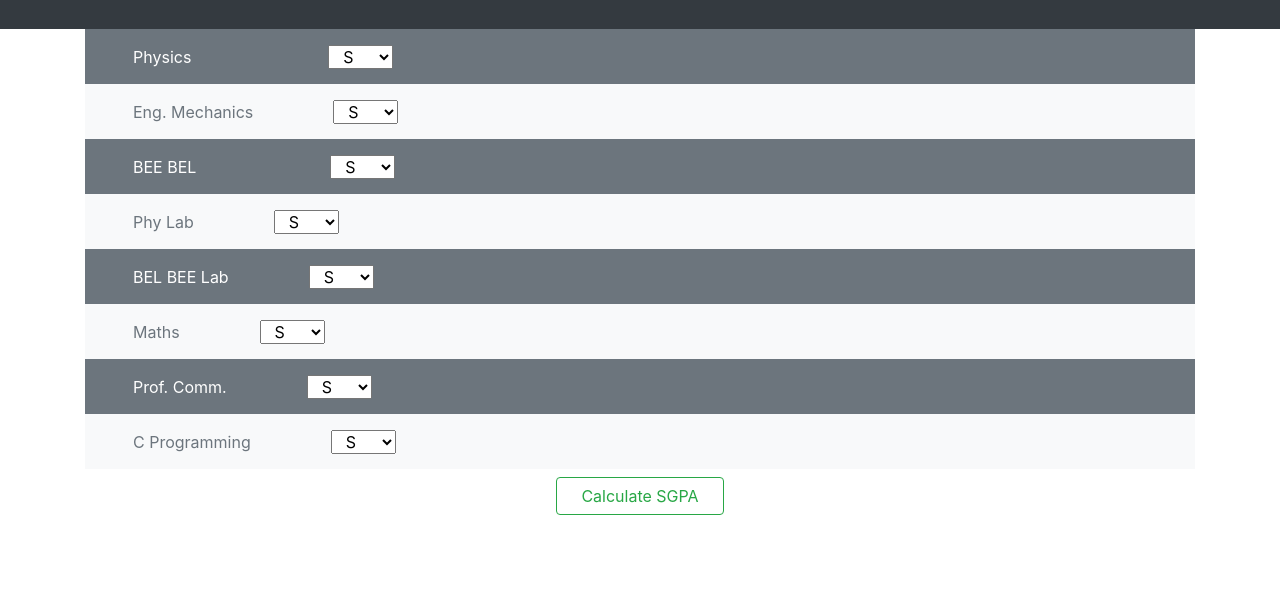
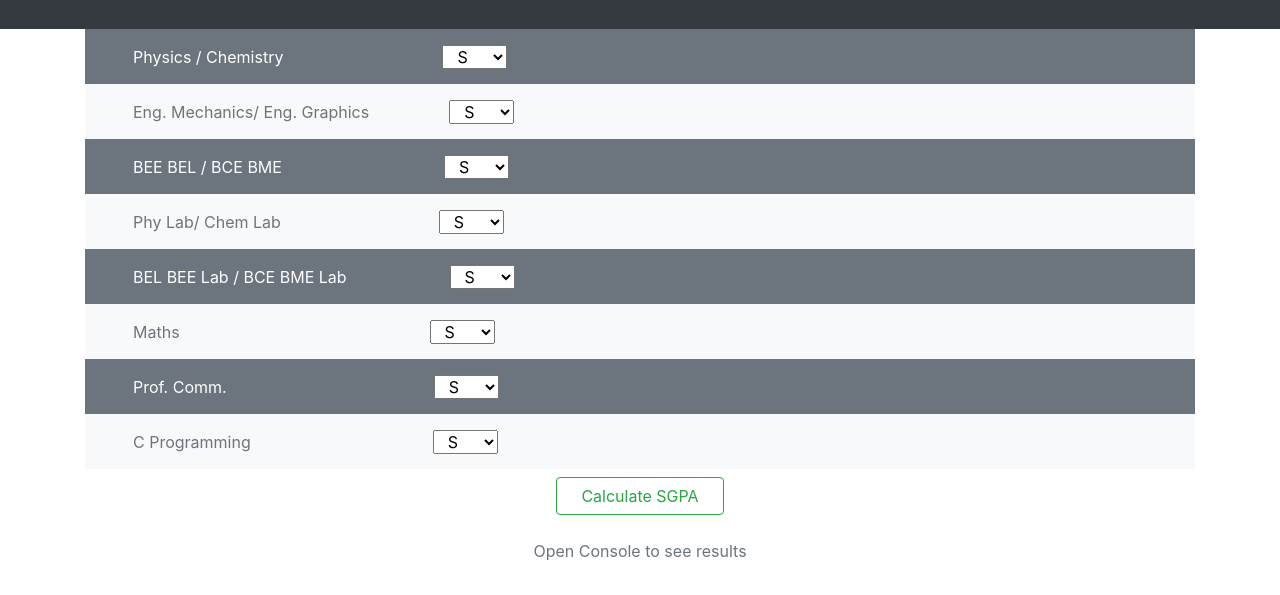
Before and after one commit to niyashiyas/SGPA-Calculator, a plain HTML site: page index.html in a window 1280 px wide. Shown: the part 75-670 px from the top of the page. Drawn offline with nearby package versions, Linux system fonts and the light colour scheme.

Commit message:
renamed to index.html

```diff
--- a/exam.html
+++ b/index.html
@@ -24,7 +24,9 @@
     <section>
       <div class="container text-white">
         <div class="pt-3 bg-secondary">
-          <label for="Physics" style="float: left" class="pl-5">Physics</label>
+          <label for="Physics" style="float: left" class="pl-5"
+            >Physics / Chemistry</label
+          >
           <form action="">
             <select
               name="Physics"
@@ -32,7 +34,7 @@
               style="
                 padding: 0px 10px 0px 10px;
                 margin: 15px;
-                margin-left: 137px;
+                margin-left: 159px;
                 margin-top: 0;
               "
             >
@@ -51,7 +53,7 @@
         <!-- ------------------------------- -->
         <div class="pt-3 bg-light text-muted">
           <label for="Physics" style="float: left" class="pl-5"
-            >Eng. Mechanics</label
+            >Eng. Mechanics/ Eng. Graphics</label
           >
           <form action="">
             <select
@@ -82,7 +84,9 @@
         </div>
         <!-- ------------------------------- -->
         <div class="pt-3 bg-secondary">
-          <label for="Physics" style="float: left" class="pl-5">BEE BEL</label>
+          <label for="Physics" style="float: left" class="pl-5"
+            >BEE BEL / BCE BME</label
+          >
           <form action="">
             <select
               name="BEEBEL"
@@ -90,7 +94,7 @@
               style="
                 padding: 0px 10px 0px 10px;
                 margin: 15px;
-                margin-left: 134px;
+                margin-left: 162px;
                 margin-top: 0;
               "
             >
@@ -108,7 +112,9 @@
         </div>
         <!-- ------------------------------- -->
         <div class="pt-3 bg-light text-muted">
-          <label for="Physics" style="float: left" class="pl-5">Phy Lab</label>
+          <label for="Physics" style="float: left" class="pl-5"
+            >Phy Lab/ Chem Lab</label
+          >
           <form action="">
             <select
               name="PhyLab"
@@ -116,7 +122,7 @@
               style="
                 padding: 0px 10px 0px 10px;
                 margin: 15px;
-                margin-left: 80px;
+                margin-left: 158px;
                 margin-top: 0;
               "
             >
@@ -135,7 +141,7 @@
         <!-- ------------------------------- -->
         <div class="pt-3 bg-secondary">
           <label for="Physics" style="float: left" class="pl-5"
-            >BEL BEE Lab</label
+            >BEL BEE Lab / BCE BME Lab</label
           >
           <form action="">
             <select
@@ -144,7 +150,7 @@
               style="
                 padding: 0px 10px 0px 10px;
                 margin: 15px;
-                margin-left: 80px;
+                margin-left: 103px;
                 margin-top: 0;
               "
             >
@@ -171,7 +177,7 @@
               style="
                 padding: 0px 10px 0px 10px;
                 margin: 15px;
-                margin-left: 80px;
+                margin-left: 250px;
                 margin-top: 0;
               "
             >
@@ -199,7 +205,7 @@
               style="
                 padding: 0px 10px 0px 10px;
                 margin: 15px;
-                margin-left: 80px;
+                margin-left: 207px;
                 margin-top: 0;
               "
             >
@@ -227,7 +233,7 @@
               style="
                 padding: 0px 10px 0px 10px;
                 margin: 15px;
-                margin-left: 80px;
+                margin-left: 182px;
                 margin-top: 0;
               "
             >
@@ -243,15 +249,17 @@
             </select>
           </form>
         </div>
-        <!-- ------------------------------- -->
+        <!-- ---- --------------------------- -->
         <div class="text-center p-2">
           <button
-            onclick="getValue(); display()"
-            type="button"
+            onclick="getValue(); display();"
+            type="submit"
             class="btn btn-outline-success pl-4 pr-4"
           >
-            Calculate SGPA
-          </button>
+            Calculate SGPA</button
+          ><br />
+          <a href="/results.html"> </a><br />
+          <p class="text-muted">Open Console to see results</p>
         </div>
       </div>
     </section>
--- a/script.js
+++ b/script.js
@@ -50,5 +50,5 @@ function display() {
     BelBeeLab * 1 +
     Maths * 4 +
     CP * 4;
-  console.log(result / 21);
+  console.log("Your SGPA is: " + result / 21);
 }
```
